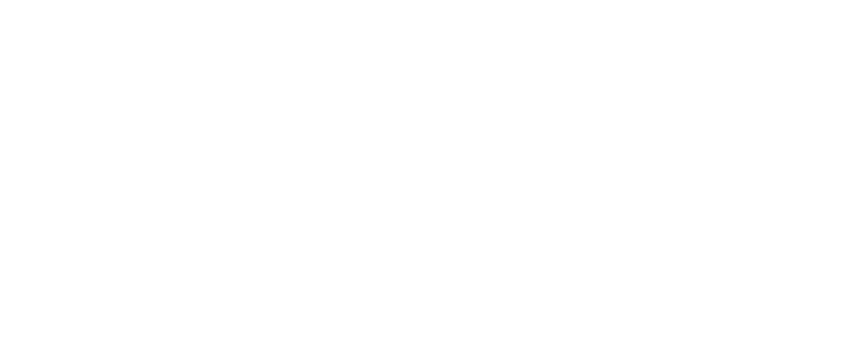
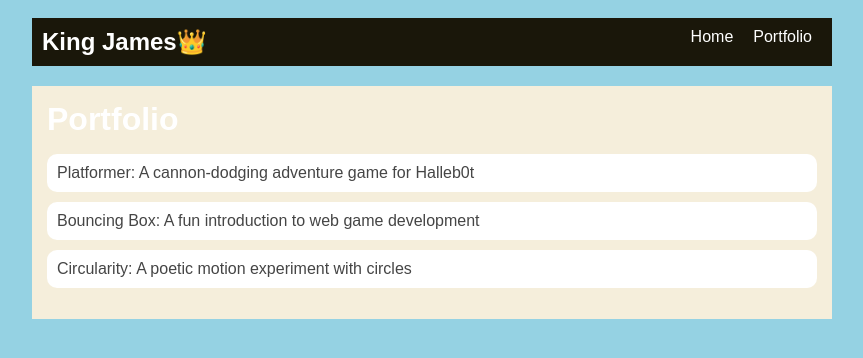
Before and after one commit to ZaidisZS/ZaidisZS.github.io, a plain HTML site: page portfolio.html in a window 1280 px wide. Shown: the whole page, without its empty margins (208-1071 px from the left). Drawn offline with Linux system fonts and the light colour scheme.

Commit message:
completed circularity

```diff
--- a/index.html
+++ b/index.html
@@ -1,13 +1,50 @@
 <!DOCTYPE html>
 <html>
   <head>
-    <title>CHANGE ME</title>
+    <title>Your Name's Website</title>
+    <link rel="stylesheet" href="style.css" />
   </head>
 
   <body>
     <!-- All content goes here -->
     <div id="all-contents">
+      <nav>
+        <h1>Zaid Ali's Portfolio!</h1>
+        <ul id="nav-ul">
+          <li class="nav-li">
+            <a href="index.html">Home</a>
+          </li>
+          <li class="nav-li">
+            <a href="portfolio.html">Portfolio</a>
+          </li>
+        </ul>
+      </nav>
 
+      <main>
+        <!-- Sidebar section -->
+        <div class="sidebar">
+          <div class="sidebar">
+            <img class="sidebar-img" src="https://encrypted-tbn0.gstatic.com/images?q=tbn:ANd9GcQmqUti8cxwisgJM89t7yzvkd_KTRqnt0tM8w&s">
+
+          </div>
+
+
+        <!-- Content section -->
+        <div class="content">
+          <h2>What to know about me!</h2>
+          <p></p>
+
+          <!-- Interests section -->
+          <div id="interests">
+            <h3>Interests</h3>
+            <ul>
+              <li>I love science action fiction films</li>
+              <li>I love to stay healthy and workout</li>
+              <li>Be there for my Friends and Family</li>
+            </ul>
+          </div>
+        </div>
+      </main>
     </div>
-  </body>
+</body>
 </html>
--- a/portfolio.html
+++ b/portfolio.html
@@ -0,0 +1,42 @@
+<!DOCTYPE html>
+<html>
+    <head>
+        <title>All for Bron🐐</title>
+        <link rel="stylesheet" href="style.css" />
+      </head>
+
+  <body>
+    <!-- All content goes here -->
+    <div id="all-contents">
+        <nav>
+            <h1>King James👑</h1>
+            <ul id="nav-ul">
+              <li class="nav-li">
+                <a href="index.html">Home</a>
+              </li>
+              <li class="nav-li">
+                <a href="portfolio.html">Portfolio</a>
+              </li>
+            </ul>
+          </nav>
+          <main>
+            <div class="content">
+              <h1>Portfolio</h1>
+              <ul id="portfolio">
+                <li>
+                    <a href="fsd-projects/platformer/">Platformer: A cannon-dodging adventure game for Halleb0t</a>
+                  </li>
+                  <li>
+                    <a href="fsd-projects/bouncing-box/">Bouncing Box: A fun introduction to web game development</a>
+                  </li>
+                  <li>
+                    <a href="fsd-projects/circularity/">Circularity: A poetic motion experiment with circles</a>
+                  </li>
+              </ul>
+            </div>
+          </main>
+
+
+    </div>
+  </body>
+</html>
--- a/style.css
+++ b/style.css
@@ -0,0 +1,101 @@
+body {
+    background: rgba(25, 158, 195, 0.457);
+    color: rgb(45, 45, 45);
+    padding: 10px;
+    font-family: Arial, sans-serif;
+}
+
+#all-contents {
+    max-width: 800px;
+    margin: auto;
+}
+
+/* navigation menu */
+nav {
+    background: rgb(26, 23, 10);
+    margin: 0 auto;
+    display: flex;
+    padding: 10px;
+}
+
+h1 {
+    display: flex;
+    align-items: center;
+    color: white;
+    flex: 1;
+    margin: 0;
+}
+
+#nav-ul {
+    list-style-type: none;
+    margin: 0;
+    padding: 0;
+    display: flex;
+}
+
+.nav-li {
+    display: inline-block;
+    padding: 0 10px;
+}
+
+a {
+    text-decoration: none;
+    color: #fff;
+}
+
+/* main container area beneath menu */
+main {
+    background: rgb(245, 238, 219);
+    display: flex;
+    margin-top: 20px;
+}
+
+.sidebar {
+    margin-right: 25px;
+    padding: 10px;
+}
+
+.sidebar-img {
+    width: 200px;
+}
+
+.content {
+    flex: 1;
+    padding: 15px;
+}
+
+/* interests section styles */
+#interests {
+    border: 4px silver ridge;
+    padding: 8px;
+    margin-top: 20px;
+}
+
+h2, h3 {
+    margin: 0px;
+}
+
+/* Portfolio styles */
+.content h1 {
+    color: rgb(255, 255, 255);
+  }
+
+  #portfolio {
+    list-style-type: none;
+    padding-left: 0;
+  }
+
+  #portfolio li {
+    background: #fff;
+    padding: 10px;
+    border-radius: 10px;
+    margin-bottom: 10px;
+  }
+
+  #portfolio li:hover {
+    background: #eee;
+  }
+
+  #portfolio a {
+    text-decoration: none;
+    color: #454545;
```
Also changed, not shown: fsd-projects/bouncing-box/index.html (+19 -2 lines), fsd-projects/circularity/js/init.js (+41 -19 lines), fsd-projects/platformer/platformer.js (+17 -11 lines).
